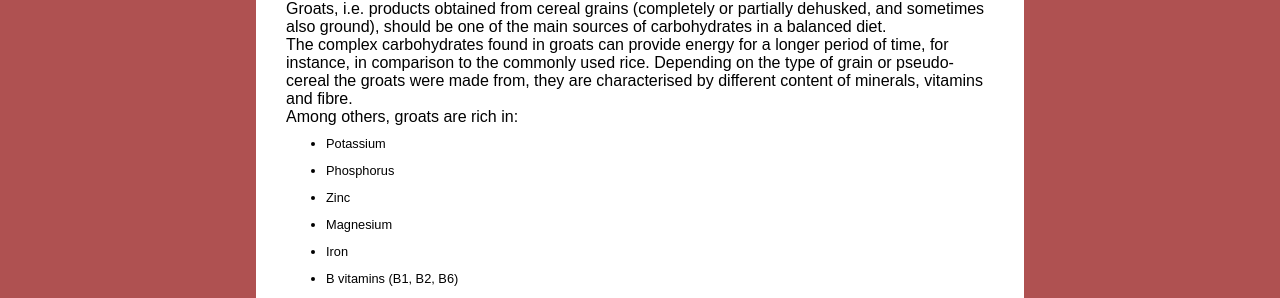
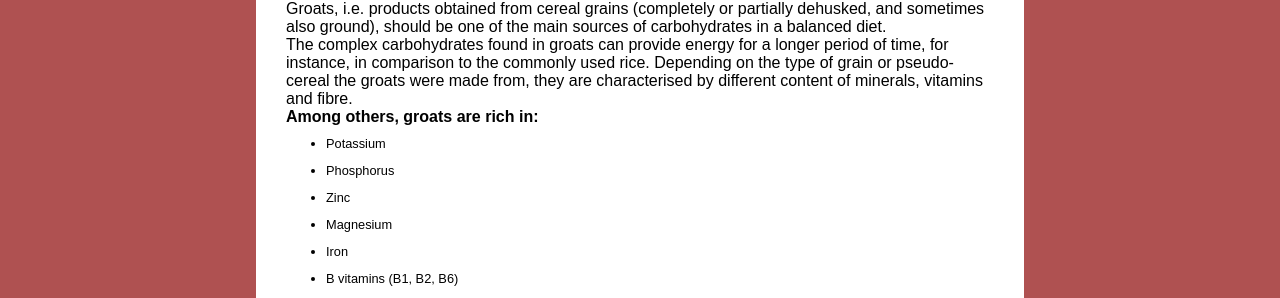
Before and after one commit to max19057767/maxrecipes, a Jekyll site: the page built from home/index.md, in a window 1280 px wide. Shown: the part 645-943 px from the top of the page. Built offline with Jekyll 4.4.1, drawn with Linux system fonts in a browser that asks for light colours.

```diff
--- a/home/index.md
+++ b/home/index.md
@@ -10,9 +10,7 @@ Groats, i.e. products obtained from cereal grains (completely or partially dehus
 
 The complex carbohydrates found in groats can provide energy for a longer period of time, for instance, in comparison to the commonly used rice. Depending on the type of grain or pseudo-cereal the groats were made from, they are characterised by different content of minerals, vitamins and fibre.
 
-Among others, groats are rich in:
-
-
+#### Among others, groats are rich in:
 
 * Potassium
 * Phosphorus
@@ -21,6 +19,4 @@ Among others, groats are rich in:
 * Iron
 * B vitamins (B1, B2, B6)
 
-
-
 Groats should be part of a healthy and balanced diet - they are characterised by high nutritional density, a wealth of vitamins and minerals. They can be used to prepare many dishes, both savoury and sweet. The link below will redirect you to recipes for delicious and, more importantly, nutritious dishes made from groats - the kitchen’s understatement.
```
